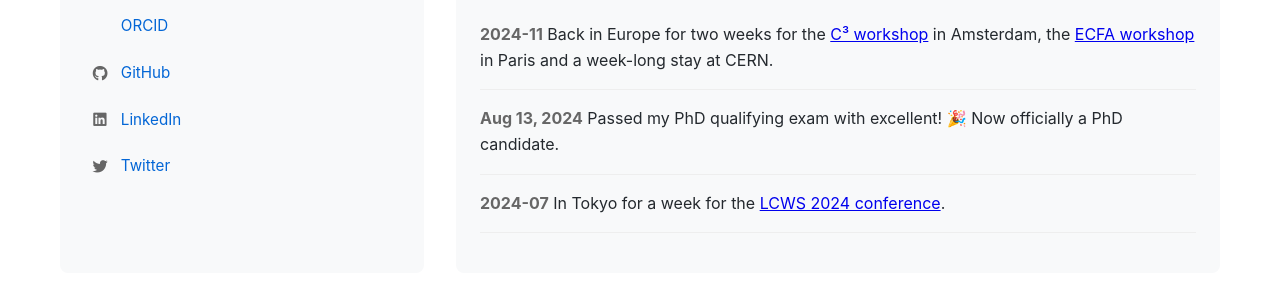
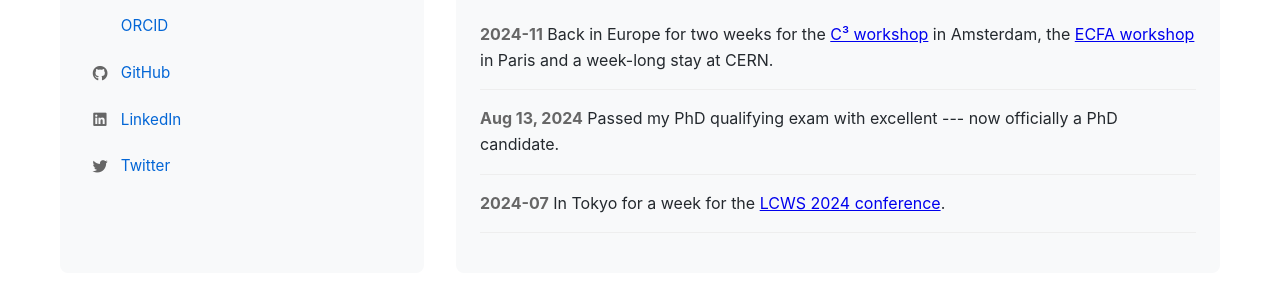
Before and after one commit to dntounis/dntounis.github.io, a Jekyll site: the page built from index.md, in a window 1280 px wide and 900 px high, scrolled down 667 px. Shown: the part 402-702 px from the top of the window. Built offline with Jekyll 4.4.1, drawn with Linux system fonts in a browser that asks for light colours; a style sheet for code colours, icons or effects is not loaded.

Commit message:
update news

```diff
--- a/_data/news.yml
+++ b/_data/news.yml
@@ -2,7 +2,7 @@
   content: 'Back in Europe for two weeks for the <a href="https://indico.slac.stanford.edu/event/9113">C³ workshop</a> in Amsterdam, the <a href="https://indico.in2p3.fr/event/32629">ECFA workshop</a> in Paris and a week-long stay at CERN.'
 
 - date: 2024-08-13
-  content: "Passed my PhD qualifying exam with excellent! 🎉 Now officially a PhD candidate."
+  content: "Passed my PhD qualifying exam with excellent --- now officially a PhD candidate."
 
 - date: 2024-07
   content: 'In Tokyo for a week for the <a href="https://agenda.linearcollider.org/event/10134">LCWS 2024 conference</a>.'
```
Also changed, not shown: index.md (line endings or trailing spaces).
